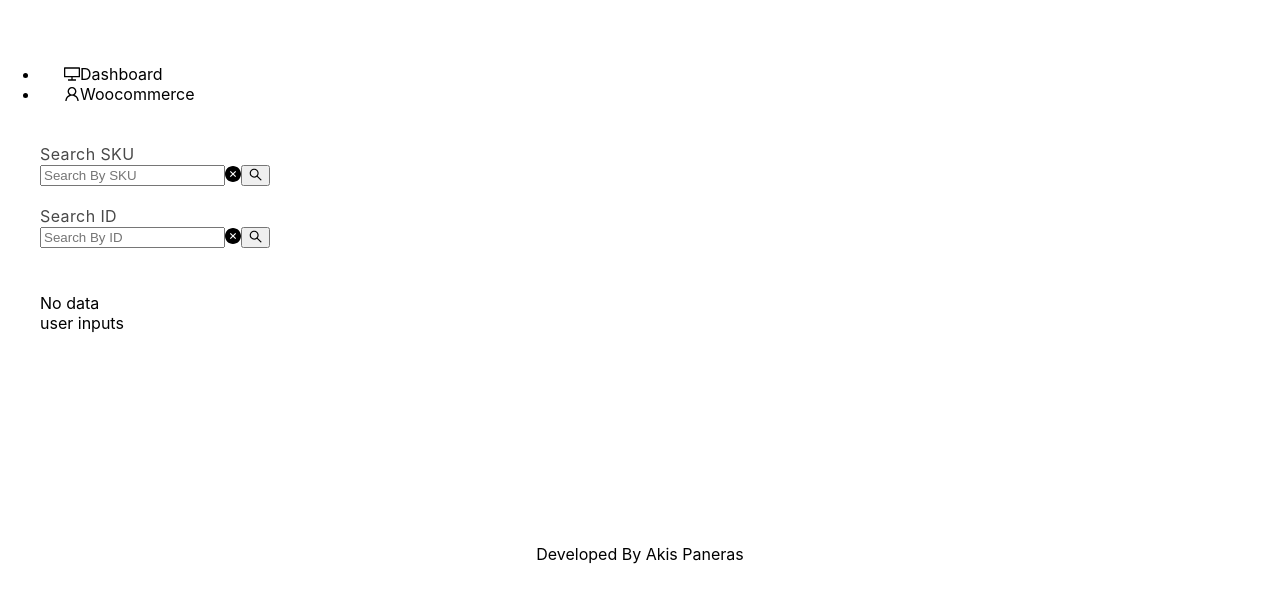
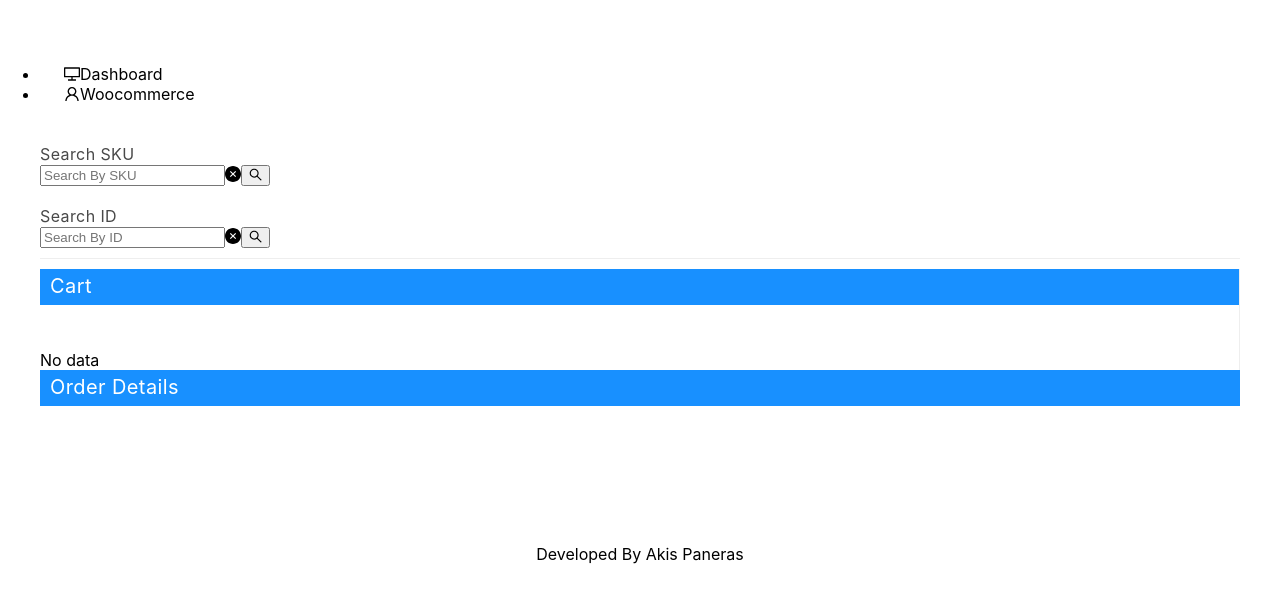
Before and after one commit to mrakisp/smart, a React (Create React App) app: page /woocommerce-orders-pos in a window 1280 px wide. Shown: the top 602 px of the page. Built offline with nearby package versions, Linux system fonts and the light colour scheme; what @woocommerce/woocommerce-rest-api would draw is missing.

Commit message:
style fixes and restructuring

```diff
--- a/src/Dashboard/Dashboard.js
+++ b/src/Dashboard/Dashboard.js
@@ -1,101 +1,10 @@
-import { api,currencySymbol } from '../Config';
-import React, { useEffect, useState } from 'react';
-import { Button, Spin, Card, Col, Row } from 'antd';
+import StockReport from './components/StockReport';
 
 const Dashboard = () => {
-  const [currentPage, setCurrentPage] = useState()
-  const [stockProducts, setStockProducts] = useState([])
-  const [isFinal, setIsFinal] = useState(false)
-  const [loading, setLoading] = useState(false)
-  const [stockPurchasedPriceProducts, setStockPurchasedPriceProducts] = useState(0)
-  const [totalStockItems, setTotalStockItems] = useState(0)
-  const [totalPriceToBeSold, setTotalPriceToBeSold] = useState(0)
 
-  useEffect(() => {
-
-    if (currentPage > 0) {
-      api.get("products", {
-        page: currentPage,
-        per_page: 100,
-        stock_status: "instock",
-        status: "publish",
-      })
-        .then((response) => {
-          response.data.forEach((product) => {
-            stockProducts.push(product)
-          })
-          if (response.data.length > 0) {
-            setCurrentPage(currentPage + 1)
-          } else {
-            setIsFinal(true);
-          }
-
-        })
-        .catch((error) => {
-        });
-    }
-
-  }, [currentPage]);
-
-  useEffect(() => {
-
-    let totalPrice = 0;
-    let totalStock = 0;
-    let totalPriceToSell = 0;
-
-    stockProducts.forEach((product) => {
-      let priceKey = product.meta_data.findIndex(elem => elem.key === "price_promitheyth");
-      let price = product.meta_data[priceKey] && product.meta_data[priceKey].value ? parseFloat(product.meta_data[priceKey].value) : 0;
-      let pricefromstock = price * product.stock_quantity;
-      totalPrice = totalPrice + pricefromstock;
-      totalStock = totalStock + product.stock_quantity;
-      let priceToSellfromStock = product.price && product.stock_quantity ? parseFloat(product.price)*product.stock_quantity : 0;
-      totalPriceToSell = totalPriceToSell + priceToSellfromStock;
-    })
-
-    setStockPurchasedPriceProducts(totalPrice)
-    setTotalStockItems(totalStock)
-    setTotalPriceToBeSold(totalPriceToSell)
-    setLoading(false)
-
-  }, [isFinal]);
-
-  const updateDataFetch = () => {
-    setLoading(true)
-    setStockProducts([])
-    setIsFinal(false)
-    setStockPurchasedPriceProducts(0)
-    setCurrentPage(1)
-  }
   return (
-
     <>
-
-    <Row>
-      <Col span={3}>
-        <Card title="Unique SKU Items" bordered={false}>
-
-        {loading ? <Spin /> : <>{stockProducts.length}</>}
-        </Card>
-      </Col>
-      <Col span={3}>
-        <Card title="Total Stock Items" bordered={false}>
-        {loading ? <Spin /> : <>{totalStockItems}</>}
-        </Card>
-      </Col>
-      <Col span={3}>
-        <Card title="Total Purchased Price" bordered={false}>
-        {loading ? <Spin /> : <>{stockPurchasedPriceProducts.toFixed(2)} {currencySymbol}</>}
-        </Card>
-      </Col>
-      <Col span={3}>
-        <Card title="Total Revenue Price" bordered={false}>
-        {loading ? <Spin /> : <>{totalPriceToBeSold.toFixed(2)} {currencySymbol}</>}
-        </Card>
-      </Col>
-    </Row>
-
-    <Button type="primary" onClick={updateDataFetch}>Update Stock Stats</Button>
+    <StockReport/>
     </>
   );
 }
--- /dev/null
+++ b/src/Dashboard/components/StockReport.js
@@ -0,0 +1,103 @@
+import { api,currencySymbol } from '../../Config';
+import React, { useEffect, useState } from 'react';
+import { Button, Spin, Card, Col, Row } from 'antd';
+
+const StockReport = () => {
+  const [currentPage, setCurrentPage] = useState()
+  const [stockProducts, setStockProducts] = useState([])
+  const [isFinal, setIsFinal] = useState(false)
+  const [loading, setLoading] = useState(false)
+  const [stockPurchasedPriceProducts, setStockPurchasedPriceProducts] = useState(0)
+  const [totalStockItems, setTotalStockItems] = useState(0)
+  const [totalPriceToBeSold, setTotalPriceToBeSold] = useState(0)
+
+  useEffect(() => {
+
+    if (currentPage > 0) {
+      api.get("products", {
+        page: currentPage,
+        per_page: 100,
+        stock_status: "instock",
+        status: "publish",
+      })
+        .then((response) => {
+          response.data.forEach((product) => {
+            stockProducts.push(product)
+          })
+          if (response.data.length > 0) {
+            setCurrentPage(currentPage + 1)
+          } else {
+            setIsFinal(true);
+          }
+
+        })
+        .catch((error) => {
+        });
+    }
+
+  }, [currentPage]);
+
+  useEffect(() => {
+
+    let totalPrice = 0;
+    let totalStock = 0;
+    let totalPriceToSell = 0;
+
+    stockProducts.forEach((product) => {
+      let priceKey = product.meta_data.findIndex(elem => elem.key === "price_promitheyth");
+      let price = product.meta_data[priceKey] && product.meta_data[priceKey].value ? parseFloat(product.meta_data[priceKey].value) : 0;
+      let pricefromstock = price * product.stock_quantity;
+      totalPrice = totalPrice + pricefromstock;
+      totalStock = totalStock + product.stock_quantity;
+      let priceToSellfromStock = product.price && product.stock_quantity ? parseFloat(product.price)*product.stock_quantity : 0;
+      totalPriceToSell = totalPriceToSell + priceToSellfromStock;
+    })
+
+    setStockPurchasedPriceProducts(totalPrice)
+    setTotalStockItems(totalStock)
+    setTotalPriceToBeSold(totalPriceToSell)
+    setLoading(false)
+
+  }, [isFinal]);
+
+  const updateDataFetch = () => {
+    setLoading(true)
+    setStockProducts([])
+    setIsFinal(false)
+    setStockPurchasedPriceProducts(0)
+    setCurrentPage(1)
+  }
+  return (
+
+    <>
+
+    <Row>
+      <Col span={3}>
+        <Card title="Unique SKU Items" bordered={false}>
+
+        {loading ? <Spin /> : <>{stockProducts.length}</>}
+        </Card>
+      </Col>
+      <Col span={3}>
+        <Card title="Total Stock Items" bordered={false}>
+        {loading ? <Spin /> : <>{totalStockItems}</>}
+        </Card>
+      </Col>
+      <Col span={3}>
+        <Card title="Total Purchased Price" bordered={false}>
+        {loading ? <Spin /> : <>{stockPurchasedPriceProducts.toFixed(2)} {currencySymbol}</>}
+        </Card>
+      </Col>
+      <Col span={3}>
+        <Card title="Total Revenue Price" bordered={false}>
+        {loading ? <Spin /> : <>{totalPriceToBeSold.toFixed(2)} {currencySymbol}</>}
+        </Card>
+      </Col>
+    </Row>
+
+    <Button type="primary" onClick={updateDataFetch}>Update Stock Stats</Button>
+    </>
+  );
+}
+
+export default StockReport;
--- a/src/Woocommerce/OrdersPos/OrdersPos.js
+++ b/src/Woocommerce/OrdersPos/OrdersPos.js
@@ -4,6 +4,27 @@ import SearchProduct from '../CommonComponents/SearchProduct';
 import { Col, Row, Spin } from 'antd';
 import React, { useState } from 'react';
 import ProductsList from './components/ProductsList';
+import styled from 'styled-components';
+
+const colStyles = {
+  borderRight: '1px solid #eee',
+};
+
+const rowStyles = {
+  borderTop: '1px solid #eee',
+  margin: '10px 0 0 0',
+  paddingTop: '10px'
+};
+
+const Label = styled.div`
+    text-align: left;
+    font-size: 20px;
+    letter-spacing: 0.4px;
+    color: #484848;
+    background: #1890ff;
+    color: #fff;
+    padding: 5px 10px 7px;
+`;
 
 const OrdersPos = () => {
 
@@ -41,12 +62,13 @@ const OrdersPos = () => {
   return (
     <>
       <SearchProduct showSpinnerOnClear={false} onSearchResult={onSearchResult} setSpinEnabled={setSpinEnabled} />
-      <Row>
-        <Col span={12}>
+      <Row style={rowStyles}>
+        <Col span={12} style={colStyles}>
+        <Label>Cart</Label>
           {spinEnabled ? <Spin/>  : <ProductsList onDeleteItem={onDeleteItem} model={products}/>}
         </Col>
         <Col span={12}>
-          user inputs
+        <Label>Order Details</Label>
         </Col>
       </Row>
     </>
--- a/src/Woocommerce/OrdersPos/components/ProductsList.js
+++ b/src/Woocommerce/OrdersPos/components/ProductsList.js
@@ -9,9 +9,9 @@ const ProductsList = ({model, onDeleteItem}) => {
       renderItem={item => (
         <List.Item actions={ [<Button onClick={onDeleteItem.bind(this,item.key)}>DELETE</Button>]}>
           <List.Item.Meta
-            avatar={<Avatar src={item.image} />}
+            avatar={<img style={{ maxHeight: '100px' }} src={item.image} />}
             title={item.name}
-            // description="Ant Design, a design language for background applications, is refined by Ant UED Team"
+            description={"Price: " +item.wholeModel.price }
           />
 
         </List.Item>
--- a/src/Woocommerce/Products/Products.js
+++ b/src/Woocommerce/Products/Products.js
@@ -76,7 +76,7 @@ const Products = () => {
   const [spinEnabled, setSpinEnabled] = useState(false);
 
   useEffect(() => {
-
+    setSpinEnabled(true);
     api.get("reports/products/totals",)
       .then((response) => {
         let simple_productsIndex = response.data.findIndex(elem => elem.slug === "simple");
```
